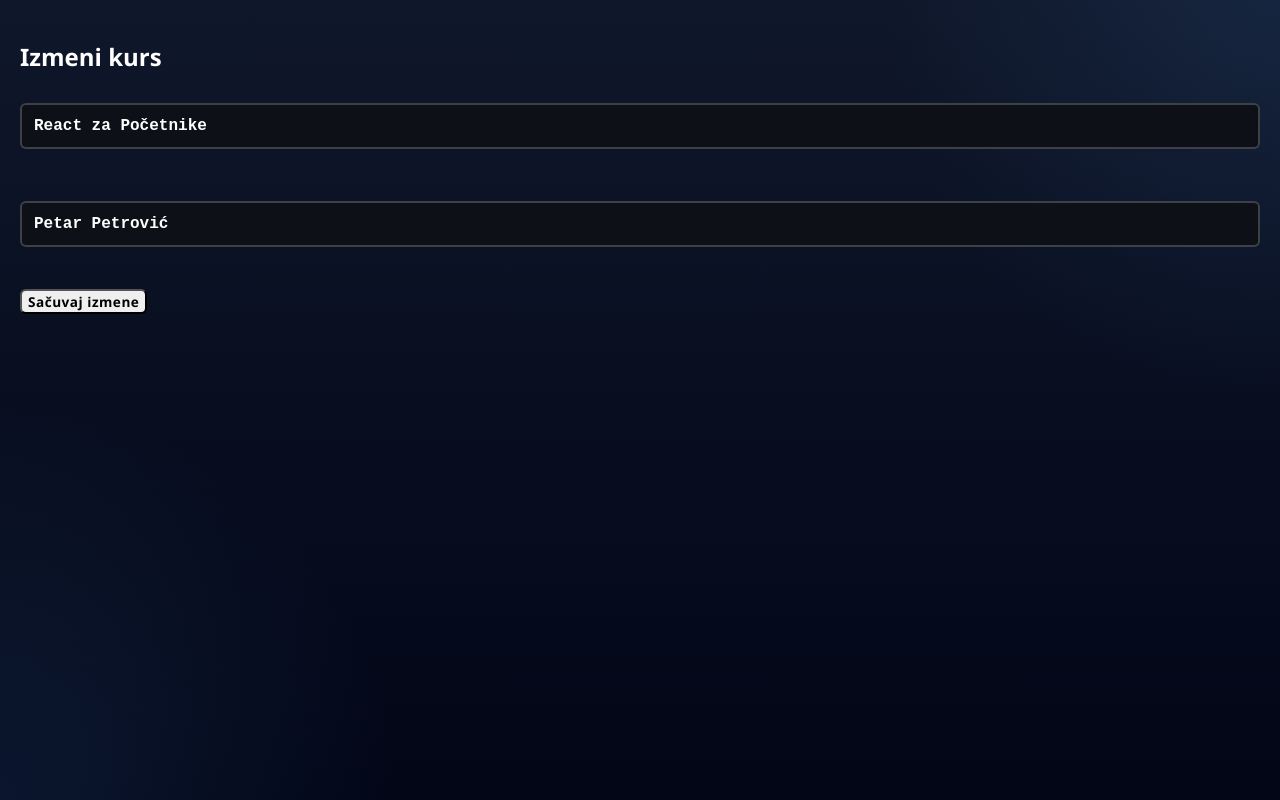
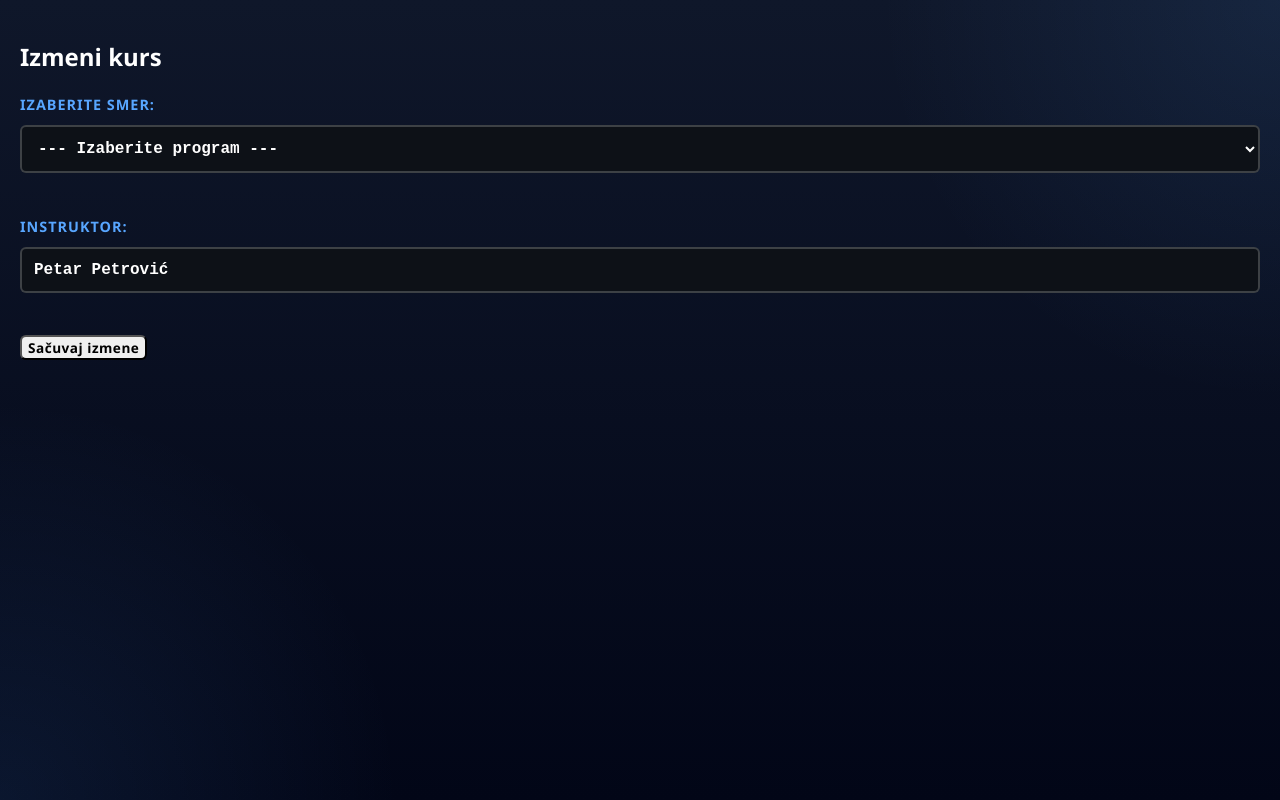
Before and after one commit to blackdiamonds2211-pixel/urban-octo-doodle, a React (Vite) app: page /edit/1 in a window 1280 px wide. Built offline with nearby package versions, Linux system fonts and the light colour scheme; sample sign-in values are in the browser's storage.

Commit message:
Popravljen bug sa ID-em i uskladjen Edit sa AddCourse komponentom

```diff
--- a/src/pages/EditCourse.jsx
+++ b/src/pages/EditCourse.jsx
@@ -1,68 +1,96 @@
 import { useState, useEffect } from 'react';
 import { useParams, useNavigate } from 'react-router-dom';
-
-// Uklonili smo uvoz mrežnog 'api' i 'updateCourse' jer radimo u lokalnom režimu
+import { useCourses } from '../hooks/useCourses'; // Proverite putanju do vašeg hook-a
 
 const EditCourse = () => {
   const { id } = useParams();
   const navigate = useNavigate();
-  const [course, setCourse] = useState({ title: '', instructor: '' });
+  const { courses, updateCourse } = useCourses();
+
+  // Isti raspored stanja kao u AddCourse
+  const [title, setTitle] = useState('');
+  const [instructor, setInstructor] = useState('');
+  const [loading, setLoading] = useState(true);
+
+  // Proširena lista svih programerskih smerova (identična vašoj)
+  const programerskiSmerovi = [
+    "--- Izaberite program ---",
+    "Frontend Development (React.js & Next.js)",
+    "Backend Development (Node.js & Express)",
+    "Fullstack JavaScript Developer",
+    "Python za Veštačku Inteligenciju (AI)",
+    "Data Science & Machine Learning",
+    "Java Spring Boot Enterprise",
+    "C# i .NET Core Web API",
+    "Razvoj mobilnih aplikacija (React Native)",
+    "Cyber Security & Ethical Hacking",
+    "Game Development (Unity & C#)",
+    "UI/UX Design for Developers"
+  ];
 
   useEffect(() => {
-    // Lokalna baza podataka koja se poklapa sa onom iz useCourses.js
-    const mockData = [
-      {
-        id: 1,
-        title: "React za Početnike",
-        instructor: "Petar Petrović"
-      },
-      {
-        id: 2,
-        title: "Uvod u JavaScript",
-        instructor: "Marko Marković"
-      },
-      {
-        id: 3,
-        title: "HTML i CSS Dizajn",
-        instructor: "Nikola Nikolić"
-      }
-    ];
+    if (!courses || courses.length === 0) return;
 
-    // Pronalazimo kurs koji ima isti ID kao onaj iz URL linka
-    const currentCourse = mockData.find(c => c.id === parseInt(id));
+    // Pronalaženje kursa u pravoj listi pomoću ID-ja iz URL-a
+    const currentCourse = courses.find(c => String(c.id) === String(id));
 
     if (currentCourse) {
-      setCourse({
-        title: currentCourse.title,
-        instructor: currentCourse.instructor
-      });
+      setTitle(currentCourse.title);
+      setInstructor(currentCourse.instructor);
+      setLoading(false);
+    } else {
+      alert(`Kurs sa ID-em "${id}" nije pronađen!`);
+      navigate('/');
     }
-  }, [id]);
+  }, [id, courses, navigate]);
 
   const handleSubmit = (e) => {
     e.preventDefault();
 
-    // Simuliramo uspešno čuvanje izmena u memoriji
-    alert(`Uspešno sačuvane izmene za kurs: "${course.title}"`);
+    // Validacija: Provera da li je izabran smer i da li je unet instruktor
+    if (title === "--- Izaberite program ---" || !title || !instructor.trim()) {
+      alert("Sva polja moraju biti ispravno popunjena!");
+      return;
+    }
 
-    // Vraćamo se na početnu stranu / Dashboard
+    // Ažuriranje preko vašeg hook-a
+    if (typeof updateCourse === 'function') {
+      updateCourse(id, { title, instructor });
+    }
+
+    alert(`Uspešno sačuvane izmene za kurs: "${title}"`);
     navigate('/');
   };
+
+  if (loading) {
+    return <p style={{ padding: '20px' }}>Učitavanje podataka...</p>;
+  }
 
   return (
     <div style={{ padding: '20px' }}>
       <h2>Izmeni kurs</h2>
       <form onSubmit={handleSubmit}>
-        <input
-          type="text"
-          value={course.title}
-          onChange={(e) => setCourse({...course, title: e.target.value})}
-        /><br /><br />
-        <input
-          type="text"
-          value={course.instructor}
-          onChange={(e) => setCourse({...course, instructor: e.target.value})}
-        /><br /><br />
+        <div>
+          <label>Izaberite smer:</label><br />
+          {/* Padajući meni koji automatski selektuje trenutni naziv kursa */}
+          <select value={title} onChange={(e) => setTitle(e.target.value)}>
+            {programerskiSmerovi.map((smer, index) => (
+              <option key={index} value={smer}>
+                {smer}
+              </option>
+            ))}
+          </select>
+        </div>
+        <br />
+        <div>
+          <label>Instruktor:</label><br />
+          <input
+            type="text"
+            value={instructor}
+            onChange={(e) => setInstructor(e.target.value)}
+          />
+        </div>
+        <br />
         <button type="submit">Sačuvaj izmene</button>
       </form>
     </div>
```
